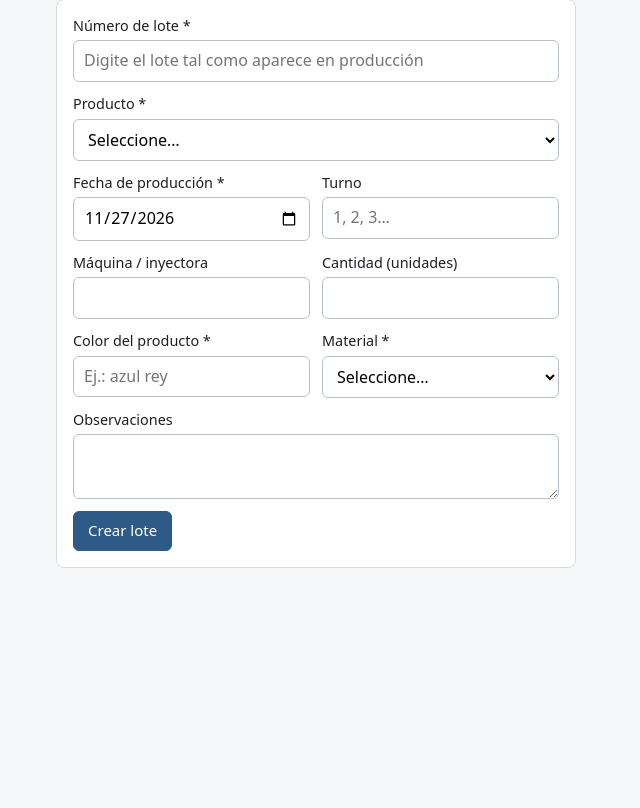
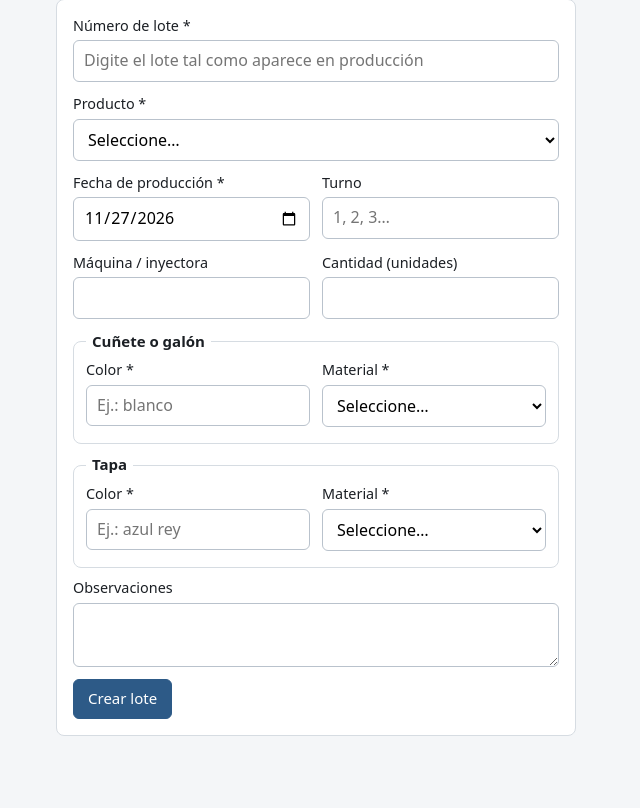
Before and after one commit to jvallecilla016-droid/calidad-envases, a Node project: template views/lot_new.ejs in a window 1280 px wide. Shown: the part 73-881 px from the top of the page, without its empty margins (0-640 px from the left). Before the commit the page ends 641 px from the top, so only its background shows below. Run offline with Node 20 templates, Linux system fonts and the light colour scheme; the template is opened without the code that fills it, so the values that code supplies are empty.

Commit message:
Color y material por pieza: cuñete o galón y tapa (#24)
* Color y material por pieza: cuñete o galón y tapa

Co-Authored-By: Claude Opus 5.5 <noreply@anthropic.com>
Claude-Session: https://claude.ai/code/session_01BcSxEWFogTAYCohfo5mL9m

* Lotes existentes sin datos de tapa: se muestran como se registraron

Co-Authored-By: Claude Opus 5.5 <noreply@anthropic.com>
Claude-Session: https://claude.ai/code/session_01BcSxEWFogTAYCohfo5mL9m

---------

Co-authored-by: Claude <noreply@anthropic.com>

```diff
--- a/public/style.css
+++ b/public/style.css
@@ -171,3 +171,4 @@ fieldset.units { border: 0; padding: 0; margin: 0 0 6px; }
 
 /* Lista de valores dentro de límites junto a cada lectura */
 .pick { margin: 2px 0 0; width: 100%; padding: 6px 2px; font-size: 14px; color: var(--muted); background: #f4f6f8; border: 1px solid var(--line); border-radius: 6px; text-align: center; }
+fieldset.piezas { border: 1px solid var(--line); border-radius: 8px; padding: 8px 12px 4px; margin: 0 0 10px; } fieldset.piezas legend { font-weight: 600; padding: 0 6px; }
--- a/src/db.js
+++ b/src/db.js
@@ -475,6 +475,12 @@ const MIGRATIONS = [
       .run('ENSAMBLE', 'Ensamble de tapa', 'Tapar cada envase y revisar el cierre. Marcar cada falla como presente o ausente. Se aprueba solo si no tiene ninguna.',
         ENSAMBLE_ITEMS.length, ENSAMBLE_ITEMS.length, ENSAMBLE_ITEMS.join(','), 5, 0);
   },
+  // 12. Color y material por pieza: el del lote queda para el cuñete o galón y se agregan los de la tapa.
+  // Los lotes que ya existen se dejan como están (pedido de Camilo): sin datos de tapa.
+  async (db) => {
+    await addColumn(db, 'lots', 'lid_color', 'TEXT');
+    await addColumn(db, 'lots', 'lid_material', 'TEXT');
+  },
 ];
 
 const ENSAMBLE_ITEMS = ['No cierra completa', 'Queda floja o con juego', 'Seguro no engancha', 'Se deforma o agrieta al tapar'];
--- a/src/server.js
+++ b/src/server.js
@@ -154,12 +154,12 @@ function createApp(db) {
     else if (!f.production_date) error = 'La fecha de producción es obligatoria';
     else if (await db.prepare('SELECT 1 FROM lots WHERE lot_number = ?').get(lotNumber)) error = `El lote ${lotNumber} ya existe`;
     const lists = await lotLists();
-    if (!error && !cleanColor(f.color)) error = 'Escribe el color del producto';
-    if (!error && !lists.materials.includes(f.material)) error = 'Selecciona el material';
+    if (!error && (!cleanColor(f.color) || !cleanColor(f.lid_color))) error = 'Escribe el color del cuñete o galón y el de la tapa';
+    if (!error && (!lists.materials.includes(f.material) || !lists.materials.includes(f.lid_material))) error = 'Selecciona el material del cuñete o galón y el de la tapa';
     if (error) return res.status(400).render('lot_new', { title: 'Nuevo lote', products, form: f, error, ...lists });
-    const r = await db.prepare(`INSERT INTO lots (lot_number, product_id, production_date, shift, machine, quantity, notes, color, material, created_by)
-      VALUES (?,?,?,?,?,?,?,?,?,?)`).run(lotNumber, Number(f.product_id), f.production_date, f.shift || null, f.machine || null,
-      f.quantity ? Number(f.quantity) : null, f.notes || null, cleanColor(f.color), f.material, req.session.user.id);
+    const r = await db.prepare(`INSERT INTO lots (lot_number, product_id, production_date, shift, machine, quantity, notes, color, material, lid_color, lid_material, created_by)
+      VALUES (?,?,?,?,?,?,?,?,?,?,?,?)`).run(lotNumber, Number(f.product_id), f.production_date, f.shift || null, f.machine || null,
+      f.quantity ? Number(f.quantity) : null, f.notes || null, cleanColor(f.color), f.material, cleanColor(f.lid_color), f.lid_material, req.session.user.id);
     await audit(req, 'crear_lote', lotNumber);
     flash(req, 'ok', `Lote ${lotNumber} creado. Registra las muestras y las pruebas.`);
     res.redirect(`/lotes/${r.lastInsertRowid}`);
@@ -187,10 +187,13 @@ function createApp(db) {
     const lot = req.ev.lot;
     const lists = await lotLists();
     if (!['en_proceso', 'en_revision'].includes(lot.status)) flash(req, 'error', 'El lote ya tiene decisión; no se puede modificar.');
-    else if (!cleanColor(req.body.color) || !lists.materials.includes(req.body.material)) flash(req, 'error', 'Escribe el color y selecciona el material');
-    else {
-      await db.prepare('UPDATE lots SET color = ?, material = ? WHERE id = ?').run(cleanColor(req.body.color), req.body.material, lot.id);
-      await audit(req, 'cambiar_color_material', `${lot.lot_number}: ${cleanColor(req.body.color)}, ${req.body.material}`);
+    else if (!cleanColor(req.body.color) || !cleanColor(req.body.lid_color) || !lists.materials.includes(req.body.material) || !lists.materials.includes(req.body.lid_material)) {
+      flash(req, 'error', 'Escribe los colores y selecciona los materiales del cuñete o galón y de la tapa');
+    } else {
+      const b = req.body;
+      await db.prepare('UPDATE lots SET color = ?, material = ?, lid_color = ?, lid_material = ? WHERE id = ?')
+        .run(cleanColor(b.color), b.material, cleanColor(b.lid_color), b.lid_material, lot.id);
+      await audit(req, 'cambiar_color_material', `${lot.lot_number}: cuñete ${cleanColor(b.color)}, ${b.material}; tapa ${cleanColor(b.lid_color)}, ${b.lid_material}`);
       flash(req, 'ok', 'Color y material guardados');
     }
     res.redirect(`/lotes/${lot.id}`);
--- a/views/lot_new.ejs
+++ b/views/lot_new.ejs
@@ -19,15 +19,7 @@
     <label>Máquina / inyectora <input name="machine" value="<%= form.machine || '' %>"></label>
     <label>Cantidad (unidades) <input type="number" min="0" name="quantity" value="<%= form.quantity || '' %>"></label>
   </div>
-  <div class="row">
-    <label>Color del producto * <input name="color" value="<%= form.color || '' %>" maxlength="40" required placeholder="Ej.: azul rey"></label>
-    <label>Material *
-      <select name="material" required>
-        <option value="">Seleccione…</option>
-        <% for (const o of materials) { %><option <%= form.material === o ? 'selected' : '' %>><%= o %></option><% } %>
-      </select>
-    </label>
-  </div>
+  <%- include('partials/piezas', { d: form }) %>
   <label>Observaciones <textarea name="notes" rows="2"><%= form.notes || '' %></textarea></label>
   <button class="btn primary">Crear lote</button>
 </form>
--- /dev/null
+++ b/views/partials/piezas.ejs
@@ -0,0 +1,16 @@
+<%# Color y material por pieza: cuerpo (cuñete o galón) y tapa. d = datos actuales del formulario o del lote. %>
+<% const matSel = (name, cur) => `<select name="${name}" required><option value="">Seleccione…</option>${materials.map((o) => `<option${cur === o ? ' selected' : ''}>${o}</option>`).join('')}</select>`; %>
+<fieldset class="piezas">
+  <legend>Cuñete o galón</legend>
+  <div class="row">
+    <label>Color * <input name="color" value="<%= d.color || '' %>" maxlength="40" required placeholder="Ej.: blanco"></label>
+    <label>Material * <%- matSel('material', d.material) %></label>
+  </div>
+</fieldset>
+<fieldset class="piezas">
+  <legend>Tapa</legend>
+  <div class="row">
+    <label>Color * <input name="lid_color" value="<%= d.lid_color || '' %>" maxlength="40" required placeholder="Ej.: azul rey"></label>
+    <label>Material * <%- matSel('lid_material', d.lid_material) %></label>
+  </div>
+</fieldset>
```
Also changed, not shown: src/pdf.js (+8 -4 lines), test/flujo.test.js (+10 -9 lines), views/lot.ejs (+6 -10 lines).
